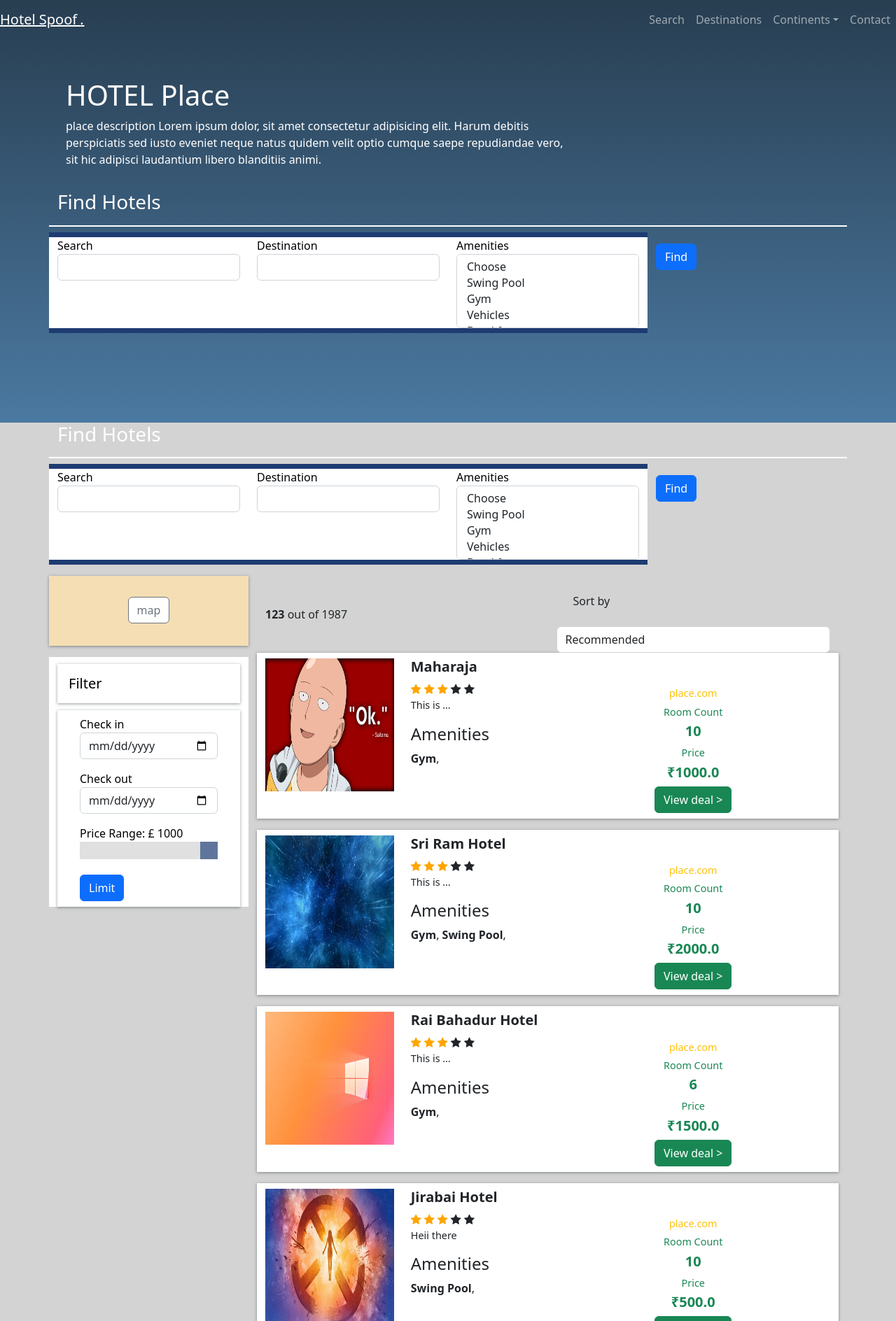
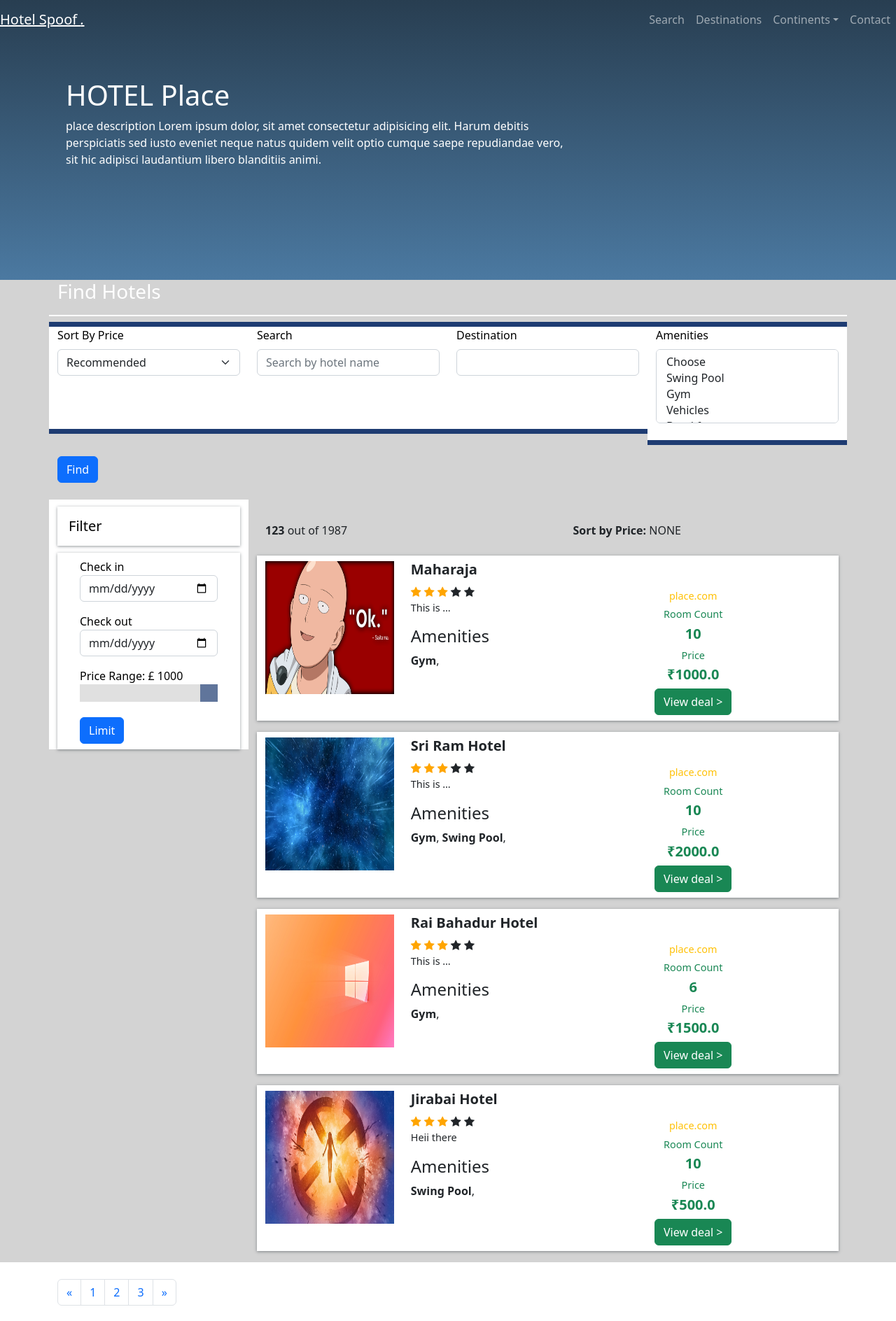
Before and after one commit to rampravesh22/HotelApp, a Django app: page / in a window 1280 px wide. Shown: the top 1888 px of the page at 70% size. Run offline with Django 4.2, Linux system fonts and the light colour scheme; data comes from the database, SQL or seed files in the repository.

Commit message:
Chnages in hotel app

```diff
--- a/home/templates/home/home.html
+++ b/home/templates/home/home.html
@@ -50,44 +50,7 @@
                     animi.
                 </span>
             </div>
-            <form action="#">
-                <div class="row d-flex flex-row justify-content-between">
-                    <h3 class="text-white">Find Hotels</h3>
-                    <div class="form-card col-md-3">
-                        <div class="form-inline">
-                        <label for="search">Search</label>
-                        <input type="text" id="search" name="search" class="form-control">
-                        </div>
-                    </div>
-                    <div class="col-md-3 form-card">
-                        <div class="form-inline">
-                            <label for="destination">Destination</label>
-                            <input type="text" name="destination" id="destination" class="form-control">
 
-                        </div>
-                    </div>
-                    <div class="col-md-3 form-card">
-                        <div class="form-inline">
-                            <label for="activities">Amenities</label>
-                            <select name="#" id="amenities" class="form-control" multiple>
-                                <option value="">Choose</option>
-
-                                {% for amenity in  amenities_obj %}
-                                <option value="">{{amenity.amenity_name}}</option>
-                                {% endfor %}
-
-                            </select>
-                        </div>
-                    </div>
-                    <div class="col-md-3 my-3">
-
-                        <input type="submit" class="btn btn-primary btn-block" value="Find">
-
-                    </div>
-                </div>
-            </form>
-        </div>
-    </div>
         </div>
     </div>
 </section>
@@ -98,25 +61,40 @@
             <form action="#">
                 <div class="row d-flex flex-row justify-content-between">
                     <h3 class="text-white">Find Hotels</h3>
-                    <div class="form-card col-md-3">
+
+                    <div class="form-card col-md-3 mb-3 pb-4">
+                        <div class="form-inline">
+                            <label for="search">Sort By Price</label>
+                            <select class="form-select mt-2" name="sort-by" aria-label="Default select example">
+                                <option selected value="">Recommended</option>
+
+                                <option value="asc" {% if sort_by == "asc" %}selected{% endif %}>Low to High</option>
+                                <option value="desc" {% if sort_by == "desc" %}selected{% endif %}>High to Low</option>
+                            </select>
+                        </div>
+
+                    </div>
+
+                    <div class="form-card col-md-3 mb-3 pb-4 ">
                         <div class="form-inline">
                             <label for="search">Search</label>
-                        <input type="text" id="search" name="search" class="form-control">
+                            <input type="text" name="search" id="search" class="form-control mt-2"
+                                placeholder="Search by hotel name">
                         </div>
                     </div>
-                    <div class="col-md-3 form-card">
+
+                    <div class="col-md-3 form-card mb-3 pb-4 ">
                         <div class="form-inline">
                             <label for="destination">Destination</label>
-                            <input type="text" name="destination" id="destination" class="form-control">
-
+                            <input type="text" name="destination" id="destination" class="form-control mt-2">
                         </div>
                     </div>
-                    <div class="col-md-3 form-card">
+
+                    <div class="col-md-3 form-card pb-4">
                         <div class="form-inline">
-                            <label for="activities">Amenities</label>
-                            <select name="#" id="amenities" class="form-control" multiple>
+                            <label for="amenities">Amenities</label>
+                            <select name="amenity" id="amenities" class="form-control mt-2" multiple>
                                 <option value="">Choose</option>
-
                                 {% for amenity in  amenities_obj %}
                                 <option value="">{{amenity.amenity_name}}</option>
                                 {% endfor %}
@@ -124,21 +102,16 @@
                             </select>
                         </div>
                     </div>
+
                     <div class="col-md-3 my-3">
-
                         <input type="submit" class="btn btn-primary btn-block" value="Find">
-
                     </div>
                 </div>
             </form>
         </div>
         <div class="row">
             <div class="col-lg-3">
-                <div class="row my-3">
-                    <div class="col-sm-12 map-container-btn text-center">
-                        <input name="map" id="" class="btn btn-outline-secondary map-btn" type="button" value="map">
-                    </div>
-                </div>
+
                 <div class="row mt-2 justify-content-between">
                     <div class="filter-card">
                         <h5>Filter</h5>
@@ -185,15 +158,14 @@
                             <b>123</b> out of 1987</p>
                     </div>
                     <div class="col-md-6">
+
                         <div class="form-inline">
-                            <label class="m-4" for="exampleFormControlSelect1">Sort by</label>
-                            <select class="form-control" id="exampleFormControlSelect1">
-                                <option>Recommended</option>
-                                <option>2</option>
-                                <option>3</option>
-                                <option>4</option>
-                                <option>5</option>
-                            </select>
+                            <label class="m-4" for="exampleFormControlSelect1"><strong>Sort by Price: </strong>
+
+                                {{sort_by|upper}}
+
+                            </label>
+
                         </div>
 
                     </div>
--- a/home/views.py
+++ b/home/views.py
@@ -4,16 +4,38 @@ from django.contrib.auth import authenticate, login, logout
 from django.contrib.auth.models import User
 from home.models import Hotel, HotelBooking, HotelImages, Amenities
 from django.contrib.auth.decorators import login_required
-from .models import Hotel,HotelBooking,Amenities,HotelImages
+from .models import Hotel, HotelBooking, Amenities, HotelImages
+from django.db.models import Q
 # Create your views here.
+
+
 def home(request):
     amenities_obj = Amenities.objects.all()
     hotel_obj = Hotel.objects.all()
-    context ={
-        'amenities_obj':amenities_obj,
-        "hotel_obj":hotel_obj
+    sort_by = request.GET.get('sort-by')
+    search = request.GET.get('search')
+    print(search)
+    if sort_by:
+        if sort_by == "asc":
+            hotel_obj = hotel_obj.order_by('hotel_price')
+            asc = "selected"
+            desc = ""
+        elif sort_by == "desc":
+            hotel_obj = hotel_obj.order_by('-hotel_price')
+            desc = 'selected'
+            asc = ""
+    if search:
+        hotel_obj = hotel_obj.filter(hotel_name__icontains=search)
+        for hotel in hotel_obj:
+            print(hotel.hotel_name)
+
+    context = {
+        'amenities_obj': amenities_obj,
+        "hotel_obj": hotel_obj,
+        'sort_by': sort_by
+
     }
-    return render(request, "home/home.html",context)
+    return render(request, "home/home.html", context)
 
 
 def login_page(request):
@@ -24,9 +46,9 @@ def login_page(request):
         if not user_obj.exists():
             messages.warning(request, 'Account not found.')
             return redirect('/login/')
-        user_log = authenticate(request,username=email, password=password)
+        user_log = authenticate(request, username=email, password=password)
         if not user_log:
-            messages.warning(request, 'Inavlid username or password.')
+            messages.warning(request, 'In-valid username or password.')
             return redirect('/login/')
         login(request, user_log)
         return redirect('/')
@@ -45,9 +67,11 @@ def register_page(request):
         user.username = email
         user.set_password(password)
         user.save()
-        messages.success(request, "Congratulations!! You have registered successfully.")
+        messages.success(
+            request, "Congratulations!! You have registered successfully.")
         return redirect("/login/")
     return render(request, "home/register.html", {})
+
 
 print("*****************************************************")
 
```
Also changed, not shown: home/models.py (+7 -4 lines). Lines whose indentation alone changed are shown as unchanged.
